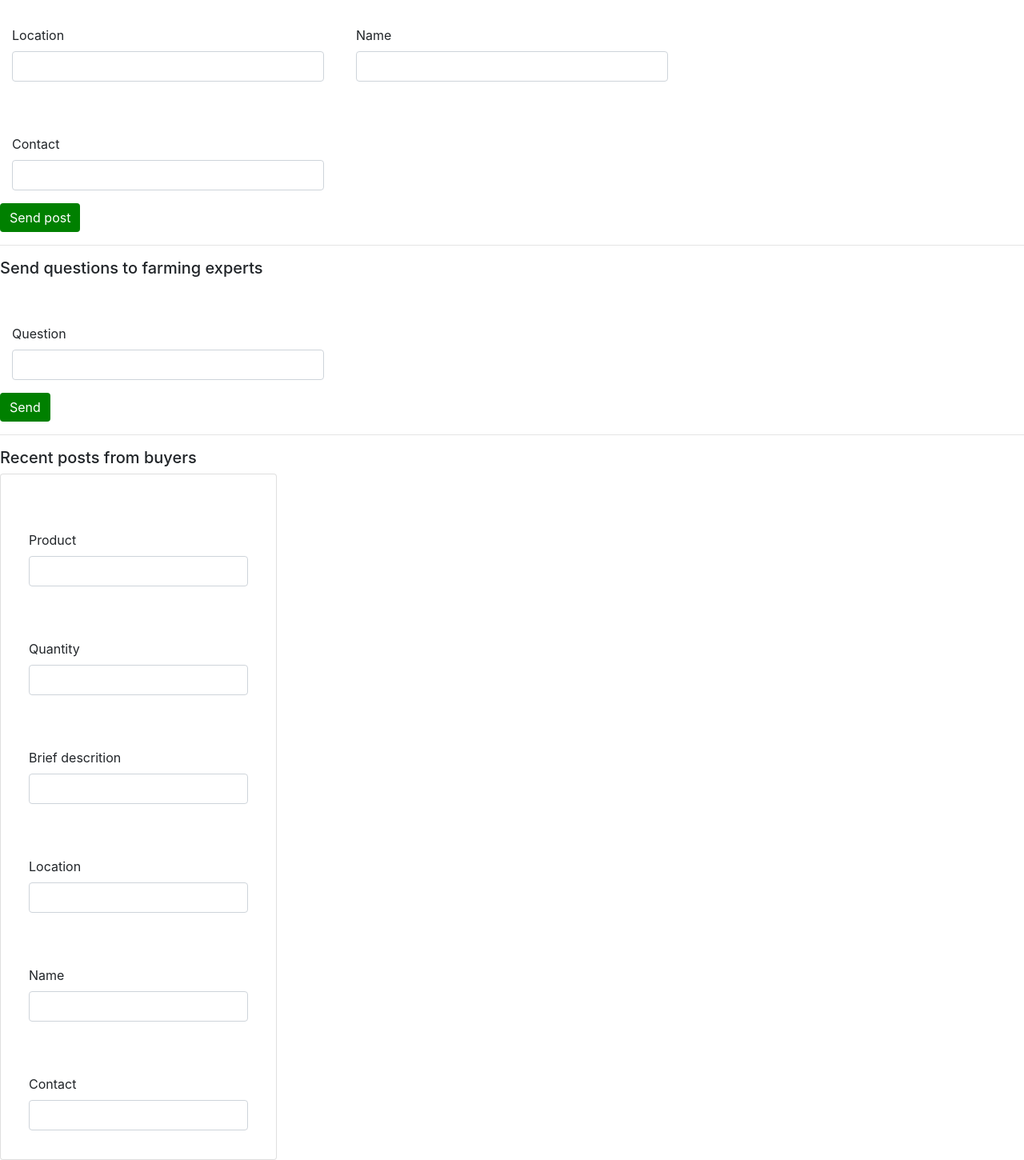
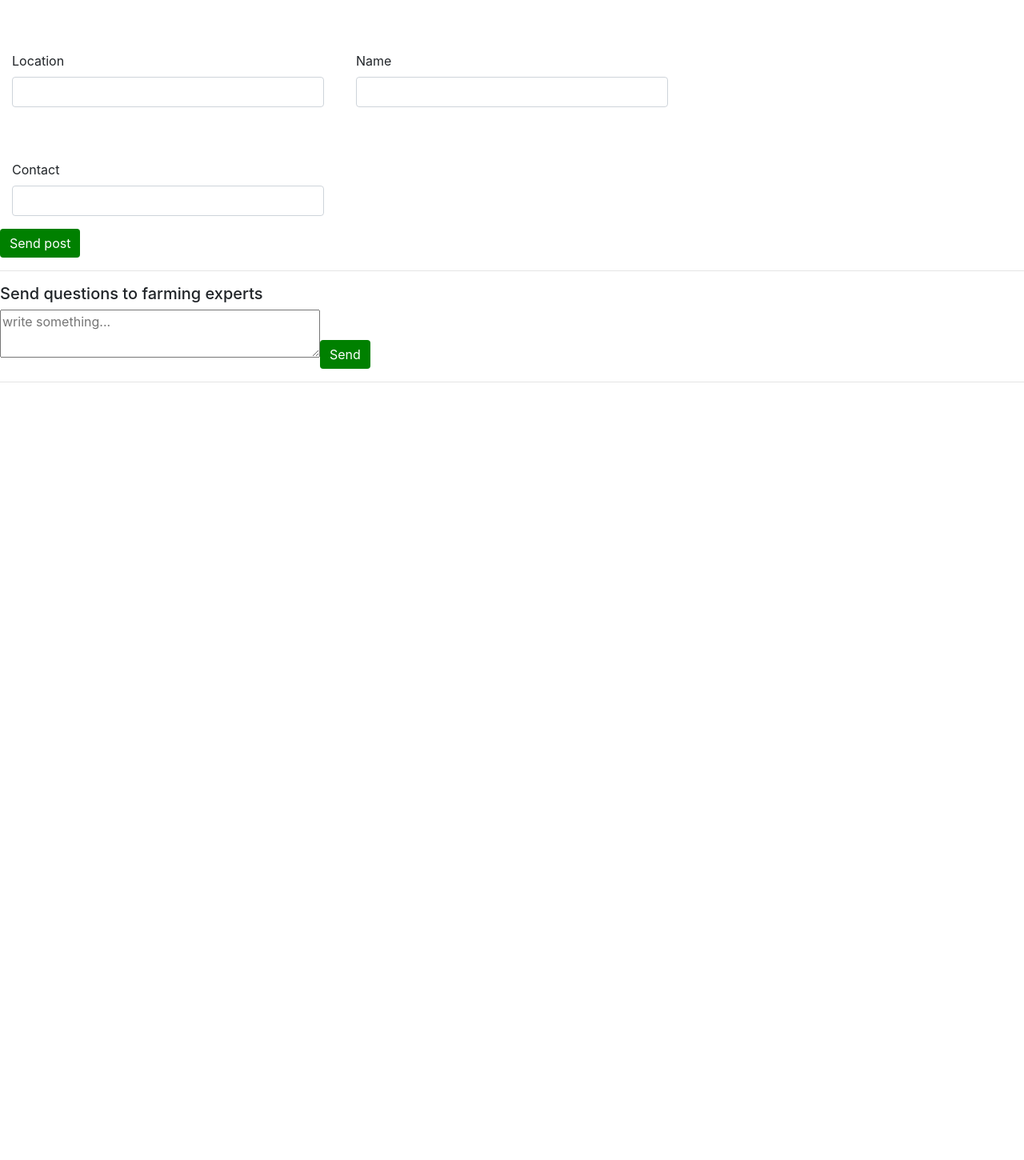
Before and after one commit to Nicole98-aw/uplift-farm, a React app: page /farmers in a window 1280 px wide. Shown: the part 258-1708 px from the top of the page at 80% size. After the commit the page ends 800 px from the top, so only its background shows below. Built offline with nearby package versions, Linux system fonts and the light colour scheme.

Commit message:
add header

```diff
--- a/src/Components/Farmers.js
+++ b/src/Components/Farmers.js
@@ -1,119 +1,130 @@
-import React from 'react';
+import React, { useState } from 'react';
 import { Col, Row, Button, FormGroup, Label, Input } from 'reactstrap';
 
-class Farmers extends React.Component {
-  render() {
+const Farmers = () => {
+  const [productStore, setProductStore] = useState([]);
+
+  const [product, setProduct] = useState({
+    productName: '',
+    description: '',
+    location: '',
+    name: '',
+    contact: ''
+  });
+
+  const handleChange = event => {
+    event.preventDefault();
+    const { name, value } = event.target;
+    setProduct({
+      ...product,
+      [name]: value
+    });
+  };
+
+  const handleSubmit = event => {
+    event.preventDefault();
+    setProductStore([...productStore, { ...product }]);
+    console.log(productStore);
+  };
+
+  const { productName, description, location, name, contact } = product;
   return (
     <div>
-        <h5>Create posts</h5>
+      <h5 className='fp'>Create posts</h5>
+      <h5 className='fp-page'>Farmers page</h5>
       <Row form>
         <Col md={4}>
           <FormGroup>
-              <Label for='exampleEmail'>Product</Label>
-              <Input type='email' name='email' />
+            <Label>Product Name</Label>
+            <Input
+              type='text'
+              name='productName'
+              value={productName}
+              onChange={handleChange}
+            />
           </FormGroup>
         </Col>
         <Col md={4}>
           <FormGroup>
-              <Label for='examplePassword'>Brief description</Label>
-              <Input type='password' name='password' />
+            <Label>Brief description</Label>
+            <Input
+              type='text'
+              name='description'
+              value={description}
+              onChange={handleChange}
+            />
           </FormGroup>
         </Col>
       </Row>
       <Row form>
         <Col md={4}>
           <FormGroup>
-              <Label for='exampleEmail'>Location</Label>
-              <Input type='email' name='email' id='exampleEmail' />
+            <Label>Location</Label>
+            <Input
+              type='text'
+              name='location'
+              value={location}
+              onChange={handleChange}
+            />
           </FormGroup>
         </Col>
         <Col md={4}>
           <FormGroup>
-              <Label for='examplePassword'>Name</Label>
-              <Input type='password' name='password' id='examplePassword' />
+            <Label>Name</Label>
+            <Input
+              type='text'
+              name='name'
+              value={name}
+              onChange={handleChange}
+            />
           </FormGroup>
         </Col>
       </Row>
       <Row form>
         <Col md={4}>
           <FormGroup>
-              <Label for='exampleEmail'>Contact</Label>
-              <Input type='email' name='email' id='exampleEmail' />
+            <Label>Contact</Label>
+            <Input
+              type='number'
+              name='contact'
+              value={contact}
+              onChange={handleChange}
+            />
           </FormGroup>
         </Col>
       </Row>
-        <Button>Send post</Button>
+      <Button
+        className='btn-btn'
+        color='success'
+        style={{ color: 'white' }}
+        onClick={handleSubmit}
+      >
+        Send post
+      </Button>{' '}
       <hr />
       <h5>Send questions to farming experts</h5>
-        <Row form>
+      {/* <Row form>
         <Col md={4}>
           <FormGroup>
-              <Label for='exampleEmail'>Question</Label>
-              <Input type='email' name='email' id='exampleEmail' />
+            <Label for='exampleName'>Question</Label>
+            <Input type='name' name='name' id='exampleName' />
           </FormGroup>
         </Col>
-        </Row>
-        <Button>Send</Button>
+      </Row> */}
+      <textarea
+        name=''
+        id=''
+        cols='30'
+        rows='10'
+        className='txt-area'
+        placeholder='write something...'
+      ></textarea>
+      <Button className='btn-btn' color='success' style={{ color: 'white' }}>
+        Send
+      </Button>{' '}
       <hr />
-        <h5>Recent posts from buyers</h5>
-        <div className='card'>
-          <div className='card-body'>
-            <form>
-              <div className='form-group'>
-                <label htmlFor=''>Product</label>
-                <input
-                  type='name'
-                  className='form-control'
-                  id='exampleInputEmail1'
-                  aria-describedby='emailHelp'
-                />
-              </div>
-              <div className='form-group'>
-                <label htmlFor=''>Quantity</label>
-                <input
-                  type='name'
-                  className='form-control'
-                  id='exampleInputEmail1'
-                  aria-describedby='emailHelp'
-                />
-              </div>
-              <div className='form-group'>
-                <label htmlFor=''>Brief descrition</label>
-                <input
-                  type='email'
-                  className='form-control'
-                  id='exampleInputPassword1'
-                />
-              </div>
-              <div className='form-group'>
-                <label htmlFor=''>Location</label>
-                <input
-                  type='password'
-                  className='form-control'
-                  id='exampleInputPassword1'
-                />
-              </div>
-              <div className='form-group'>
-                <label htmlFor=''>Name</label>
-                <input
-                  type='town'
-                  className='form-control'
-                  id='exampleInputPassword1'
-                />
-              </div>
-              <div className='form-group'>
-                <label htmlFor=''>Contact</label>
-                <input
-                  type='town'
-                  className='form-control'
-                  id='exampleInputPassword1'
-                />
-              </div>
-            </form>
-          </div>
-        </div>
     </div>
   );
-  }
-}
+};
+
 export default Farmers;
```
Lines whose indentation alone changed are shown as unchanged.
